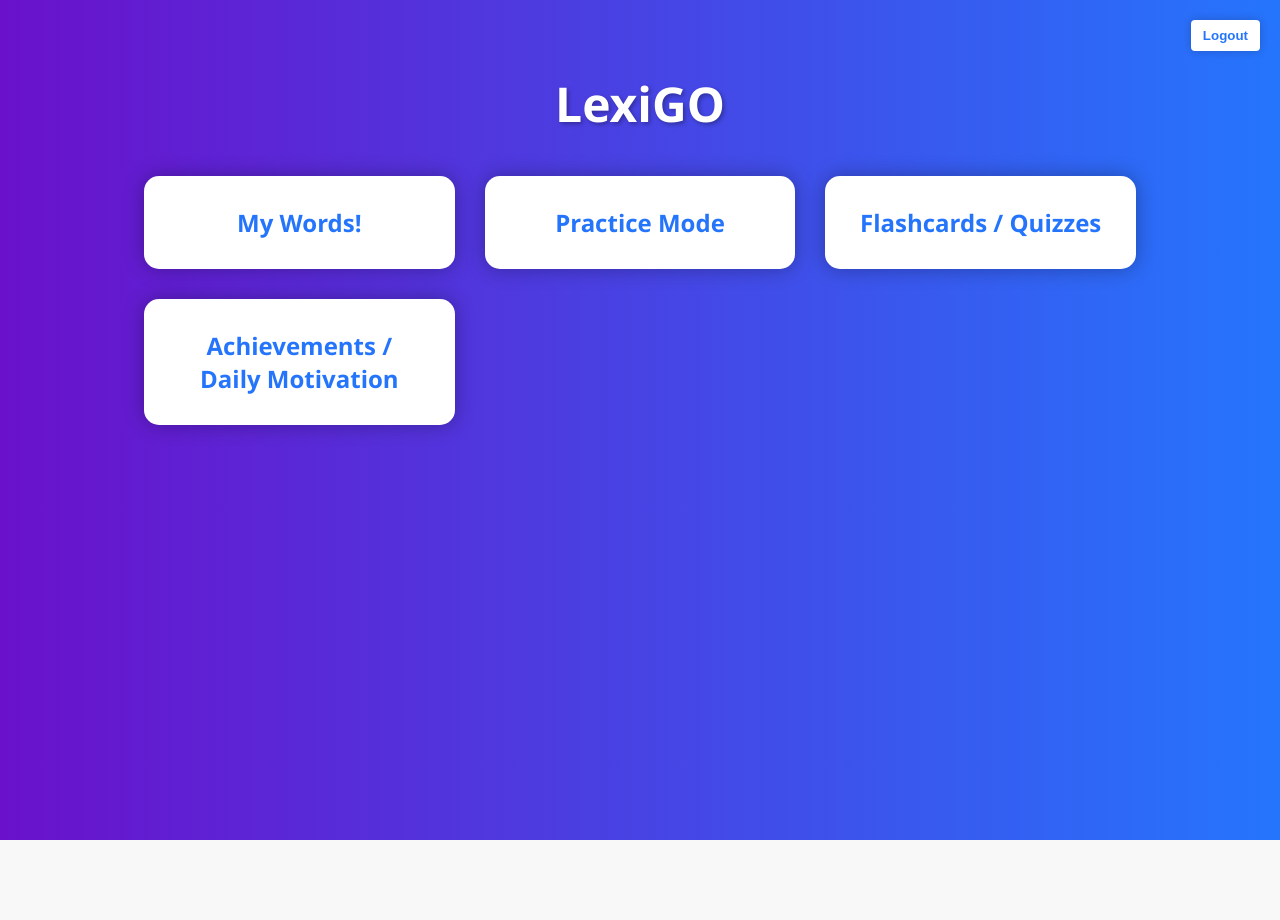
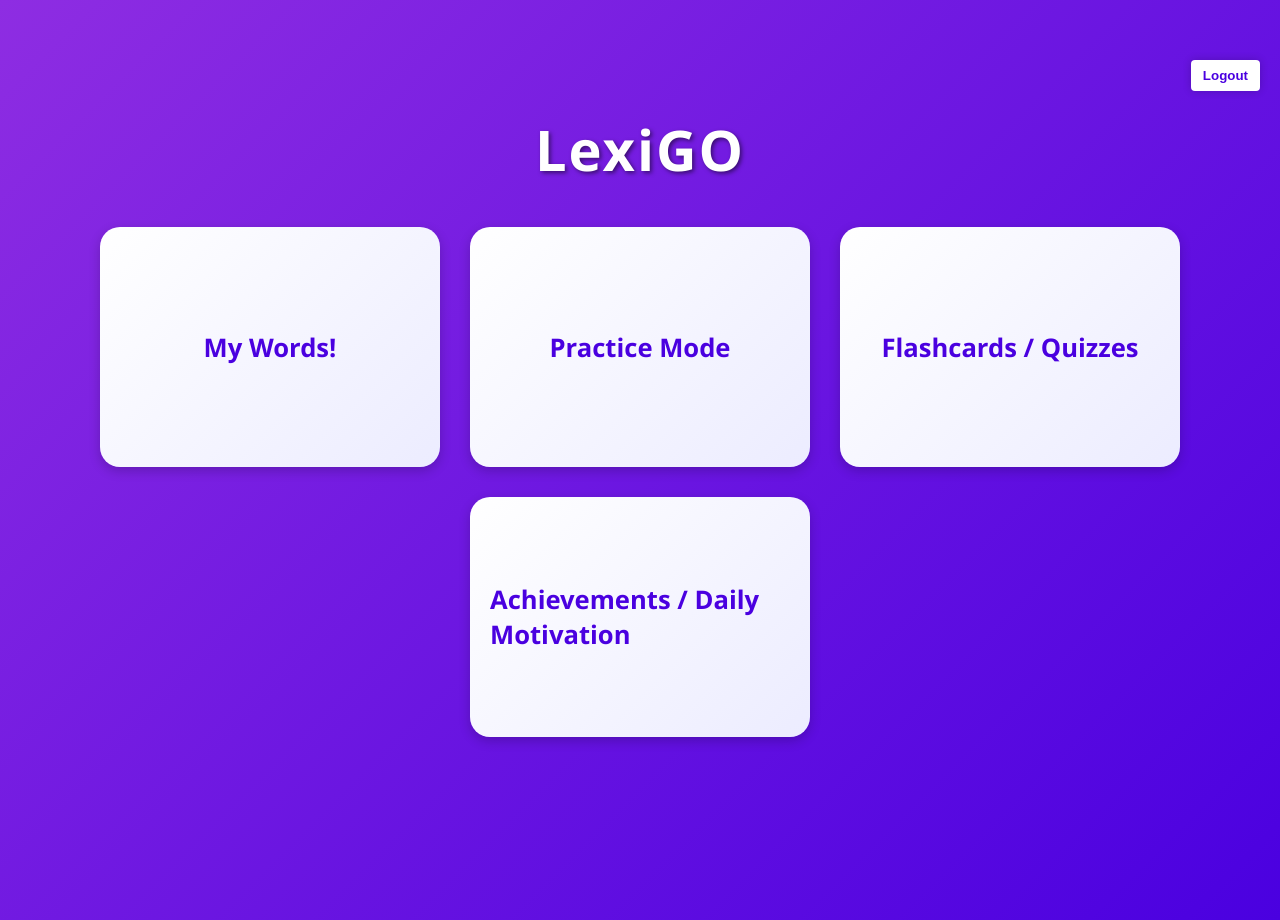
Before and after one commit to antoinemansour7/LexiGo, a React (Create React App) app in the folder frontend/: page /dashboard in a window 1280 px wide. Before the commit the page ends 840 px from the top, so only its background shows below. Built offline with nearby package versions, Linux system fonts and the light colour scheme.

Commit message:
changed UI

```diff
--- a/frontend/src/Achievements.js
+++ b/frontend/src/Achievements.js
@@ -73,20 +73,21 @@ function AchievementPage() {
   };
 
   const cardStyle = {
-    background: '#fff',
-    color: '#2575fc',
-    padding: '15px',
-    borderRadius: '8px',
-    boxShadow: '0 0 10px rgba(0,0,0,0.15)',
-    margin: '10px',
-    minWidth: '250px',
+    background: 'linear-gradient(135deg, #ffffff, #e6e6ff)',
+    color: '#4a00e0',
+    padding: '20px 30px',
+    borderRadius: '12px',
+    border: '2px solid #4a00e0',
+    boxShadow: '0 4px 12px rgba(0,0,0,0.2)',
+    margin: '15px',
+    minWidth: '280px',
     textAlign: 'center',
-    transition: 'transform 0.3s',
-    cursor: 'default'
+    transition: 'transform 0.3s, box-shadow 0.3s'
   };
 
   const cardHoverStyle = {
-    transform: 'scale(1.05)'
+    transform: 'scale(1.07)',
+    boxShadow: '0 6px 18px rgba(0,0,0,0.3)'
   };
 
   return (
--- a/frontend/src/dashboard.js
+++ b/frontend/src/dashboard.js
@@ -4,17 +4,16 @@ import { useNavigate } from 'react-router-dom';
 function Dashboard() {
   const navigate = useNavigate();
 
-  // Container and header styles remain unchanged
   const containerStyle = {
     position: 'relative',
     minHeight: '100vh',
-    background: 'linear-gradient(to right, #6a11cb, #2575fc)',
+    background: 'linear-gradient(135deg, #8e2de2, #4a00e0)',
     fontFamily: "'Segoe UI', Tahoma, Geneva, Verdana, sans-serif",
-    padding: '20px',
+    padding: '60px 20px',
     color: '#fff',
     display: 'flex',
     flexDirection: 'column',
-    alignItems: 'center'
+    alignItems: 'center',
   };
 
   const headerStyle = {
@@ -24,48 +23,55 @@ function Dashboard() {
 
   const logoutButtonStyle = {
     background: '#fff',
-    color: '#2575fc',
+    color: '#4a00e0',
     border: 'none',
     borderRadius: '4px',
     padding: '8px 12px',
     cursor: 'pointer',
     fontWeight: 'bold',
     boxShadow: '0 0 8px rgba(0,0,0,0.2)',
+    transition: 'background 0.3s ease, color 0.3s ease',
   };
 
-  // New title style for LexiGO
   const titleStyle = {
-    fontSize: '3em',
+    fontSize: '3.5em',
     fontWeight: 'bold',
     color: '#fff',
-    textShadow: '2px 2px 4px rgba(0,0,0,0.3)',
-    marginBottom: '40px'
+    textShadow: '2px 2px 4px rgba(0,0,0,0.5)',
+    marginBottom: '40px',
+    letterSpacing: '2px',
   };
 
-  const gridContainer = {
-    display: 'grid',
-    gridTemplateColumns: 'repeat(auto-fit, minmax(250px, 1fr))', // increased min width
-    gap: '30px', // increased gap
-    width: '80%',
-    marginBottom: '0'
+  const boxContainerStyle = {
+    display: 'flex',
+    flexWrap: 'wrap',
+    justifyContent: 'center',
+    gap: '30px',
+    width: '90%',
+    maxWidth: '1200px',
+    margin: '0 auto',
   };
 
   const boxStyle = {
-    background: '#fff',
-    color: '#2575fc',
-    padding: '30px', // increased padding
-    borderRadius: '15px', // increased border radius
-    textAlign: 'center',
-    boxShadow: '0 0 20px rgba(0, 0, 0, 0.3)', // enhanced box shadow
+    background: 'linear-gradient(135deg, #ffffff, #ececff)',
+    color: '#4a00e0',
+    width: '300px',
+    height: '200px',
+    padding: '20px',
+    borderRadius: '20px',
+    display: 'flex',
+    alignItems: 'center',
+    justifyContent: 'center',
+    fontSize: '1.6em',
+    fontWeight: 'bold',
+    boxShadow: '0 4px 12px rgba(0,0,0,0.2)',
+    transition: 'transform 0.3s ease, box-shadow 0.3s ease',
     cursor: 'pointer',
-    fontWeight: 'bold',
-    fontSize: '1.5em', // increased font size
-    transition: 'transform 0.3s, box-shadow 0.3s'
   };
 
   const boxHoverStyle = {
-    transform: 'scale(1.05)',
-    boxShadow: '0 0 25px rgba(0, 0, 0, 0.4)' // enhanced hover shadow
+    transform: 'scale(1.1)',
+    boxShadow: '0 8px 20px rgba(0,0,0,0.3)',
   };
 
   return (
@@ -76,7 +82,7 @@ function Dashboard() {
         </button>
       </div>
       <div style={titleStyle}>LexiGO</div>
-      <div style={gridContainer}>
+      <div style={boxContainerStyle}>
         <div
           style={boxStyle}
           onClick={() => navigate('/mywords')}
@@ -110,7 +116,7 @@ function Dashboard() {
           Achievements / Daily Motivation
         </div>
       </div>
-      {/* Progress bar section removed */}
+      {/* Removed progress bar section */}
     </div>
   );
 }
```
